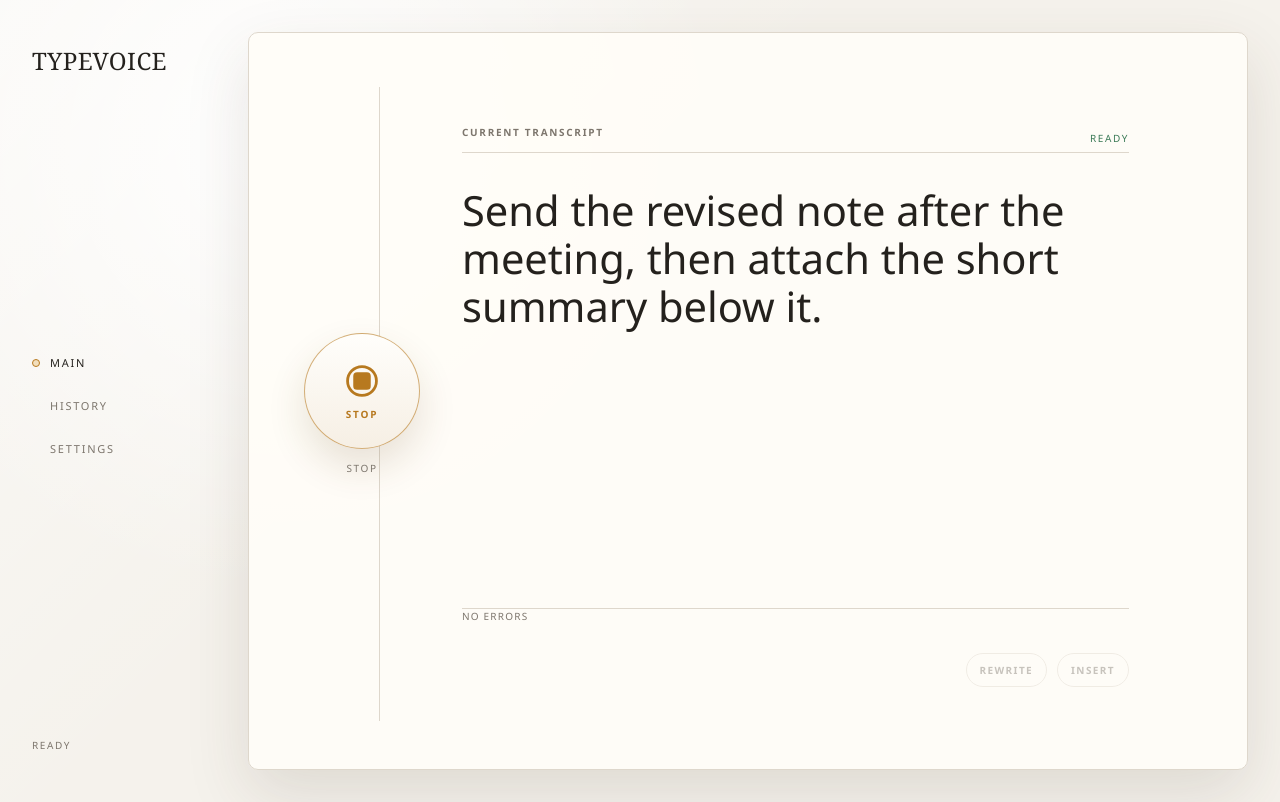
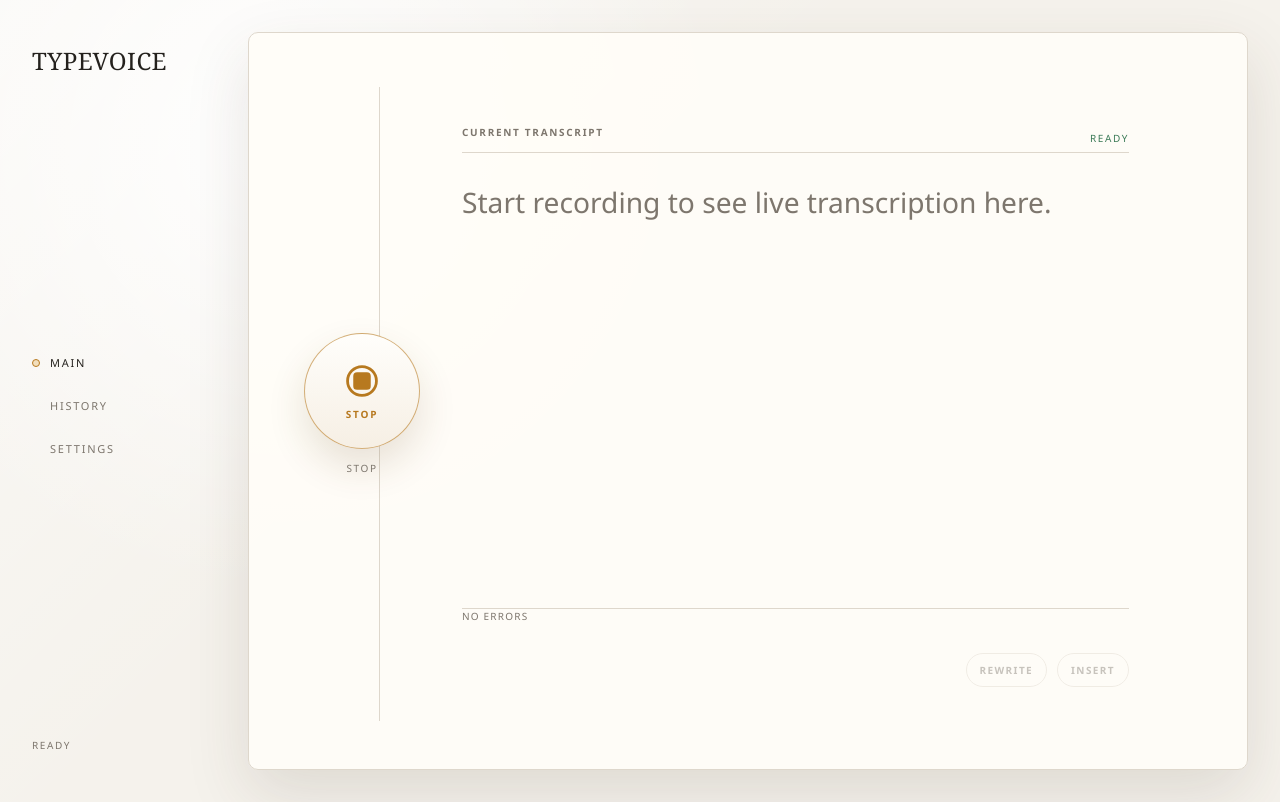
Before and after one commit to JiaJunDeng5930/TypeVoice, a React (Vite) app in the folder apps/desktop/: page / in a window 1280 px wide. Built offline with nearby package versions, Linux system fonts and the light colour scheme.

Commit message:
fix(ui): show only live transcript in main panel

```diff
--- a/apps/desktop/src/screens/MainScreen.tsx
+++ b/apps/desktop/src/screens/MainScreen.tsx
@@ -197,7 +197,7 @@ export function MainScreen({
 
   const phase = String(workflow.phase || "idle").toLowerCase();
   const hint = workflow.primaryLabel || "START";
-  const streamText = liveTranscript || workflow.lastAsrText || "";
+  const streamText = phase === "recording" || phase === "transcribing" ? liveTranscript : "";
   const statusLabel = phase === "idle" ? "READY" : hint;
 
   return (
```
